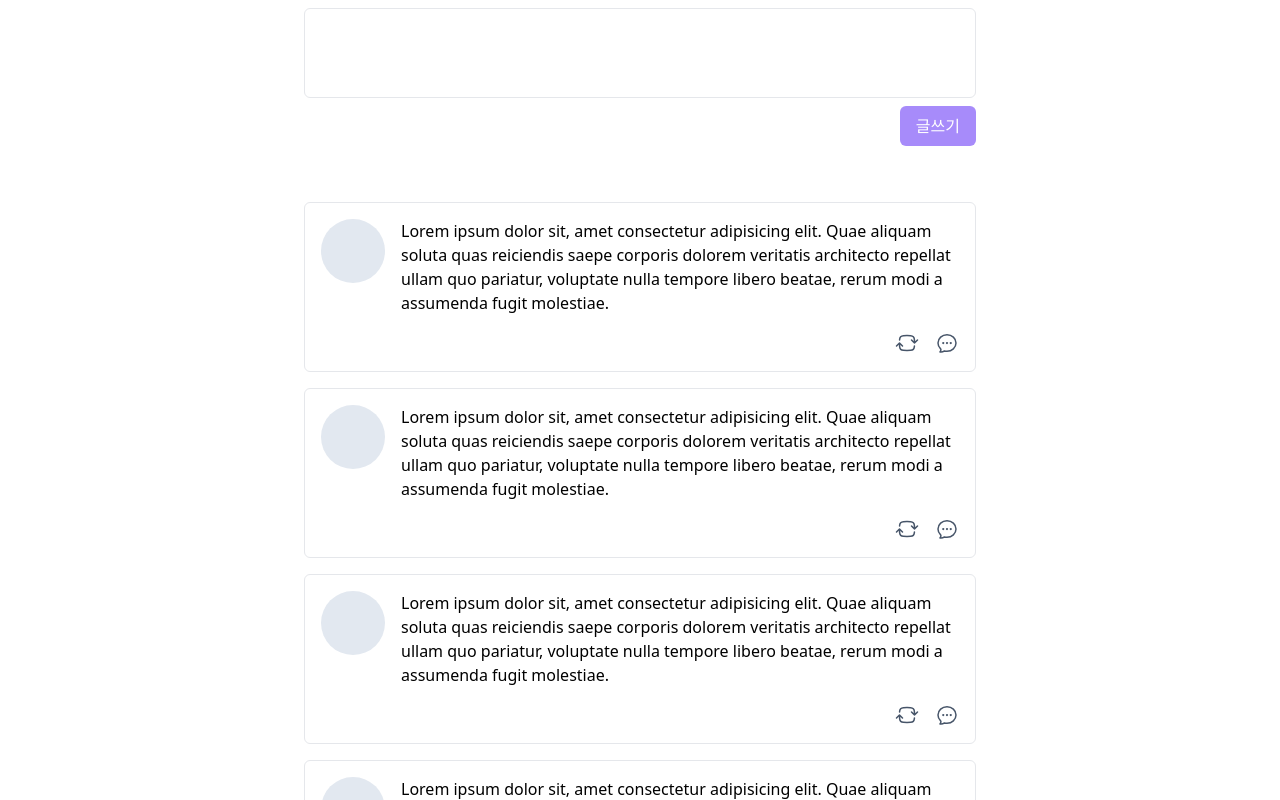
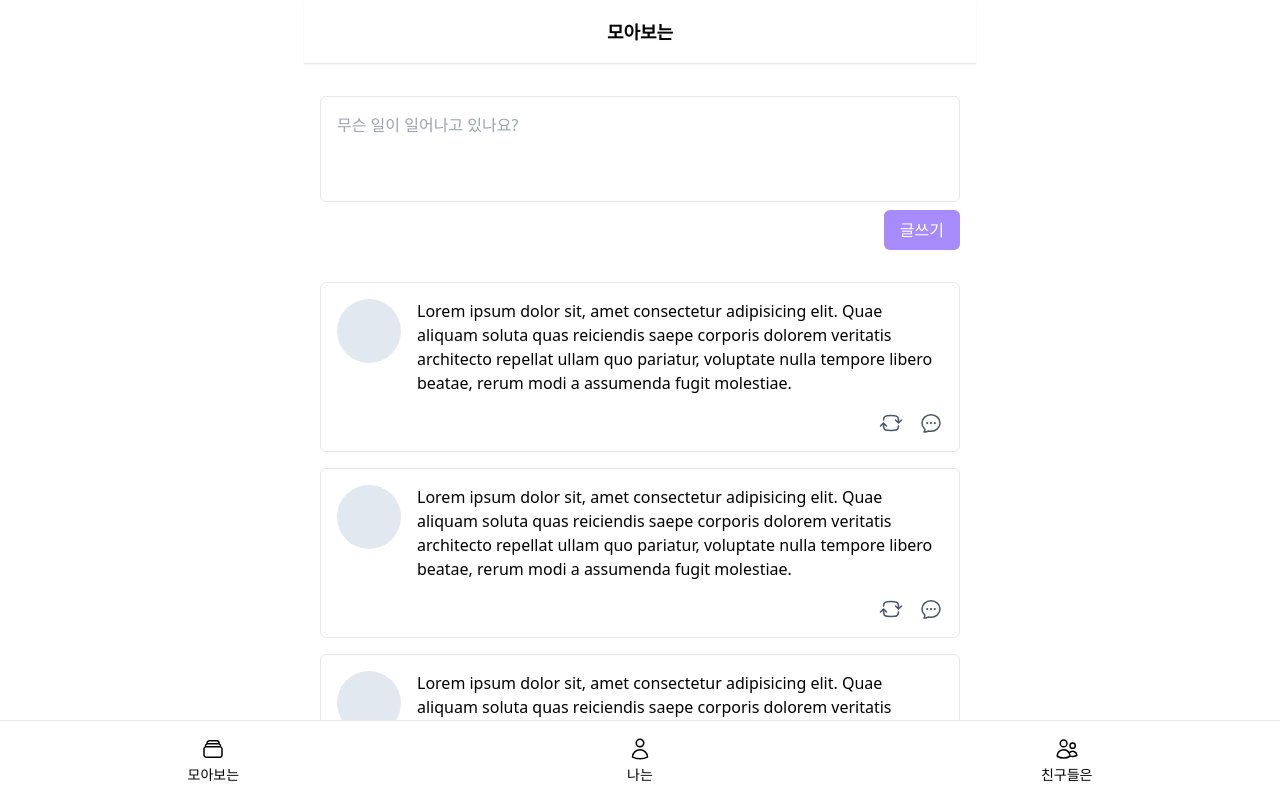
Before and after one commit to GuitarCoders/front, a Next.js app: page / in a window 1280 px wide. Shown: the top 800 px of the page. Built offline with nearby package versions, Linux system fonts and the light colour scheme.

Commit message:
NDHR-39 레이아웃 헤더, 푸터 추가

```diff
--- a/components/layout.tsx
+++ b/components/layout.tsx
@@ -2,11 +2,72 @@ import { NextPage } from "next";
 import { ReactNode } from "react";
 
 interface LayoutProps {
+  title?: string;
   children: ReactNode | ReactNode[];
 }
 
-const Layout: NextPage<LayoutProps> = ({ children }) => {
-  return <main className="max-w-2xl mx-auto">{children}</main>;
+const Layout: NextPage<LayoutProps> = ({ title, children }) => {
+  return (
+    <main className="max-w-2xl mx-auto">
+      <header className="h-16 border-b text-center shadow-sm flex justify-center items-center">
+        <h1 className="text-lg font-bold">{title}</h1>
+      </header>
+      <section className="px-4">{children}</section>
+      <footer className="w-full grid grid-cols-3 h-20 bg-white fixed bottom-0 left-0 border-t">
+        <div className="flex flex-col justify-center items-center gap-1">
+          <svg
+            xmlns="http://www.w3.org/2000/svg"
+            fill="none"
+            viewBox="0 0 24 24"
+            strokeWidth={1.5}
+            stroke="currentColor"
+            className="w-6 h-6"
+          >
+            <path
+              strokeLinecap="round"
+              strokeLinejoin="round"
+              d="M6 6.878V6a2.25 2.25 0 012.25-2.25h7.5A2.25 2.25 0 0118 6v.878m-12 0c.235-.083.487-.128.75-.128h10.5c.263 0 .515.045.75.128m-12 0A2.25 2.25 0 004.5 9v.878m13.5-3A2.25 2.25 0 0119.5 9v.878m0 0a2.246 2.246 0 00-.75-.128H5.25c-.263 0-.515.045-.75.128m15 0A2.25 2.25 0 0121 12v6a2.25 2.25 0 01-2.25 2.25H5.25A2.25 2.25 0 013 18v-6c0-.98.626-1.813 1.5-2.122"
+            />
+          </svg>
+          <p className="text-sm">모아보는</p>
+        </div>
+        <div className="flex flex-col justify-center items-center gap-1">
+          <svg
+            xmlns="http://www.w3.org/2000/svg"
+            fill="none"
+            viewBox="0 0 24 24"
+            strokeWidth={1.5}
+            stroke="currentColor"
+            className="w-6 h-6"
+          >
+            <path
+              strokeLinecap="round"
+              strokeLinejoin="round"
+              d="M15.75 6a3.75 3.75 0 11-7.5 0 3.75 3.75 0 017.5 0zM4.501 20.118a7.5 7.5 0 0114.998 0A17.933 17.933 0 0112 21.75c-2.676 0-5.216-.584-7.499-1.632z"
+            />
+          </svg>
+          <p className="text-sm">나는</p>
+        </div>
+        <div className="flex flex-col justify-center items-center gap-1">
+          <svg
+            xmlns="http://www.w3.org/2000/svg"
+            fill="none"
+            viewBox="0 0 24 24"
+            strokeWidth={1.5}
+            stroke="currentColor"
+            className="w-6 h-6"
+          >
+            <path
+              strokeLinecap="round"
+              strokeLinejoin="round"
+              d="M15 19.128a9.38 9.38 0 002.625.372 9.337 9.337 0 004.121-.952 4.125 4.125 0 00-7.533-2.493M15 19.128v-.003c0-1.113-.285-2.16-.786-3.07M15 19.128v.106A12.318 12.318 0 018.624 21c-2.331 0-4.512-.645-6.374-1.766l-.001-.109a6.375 6.375 0 0111.964-3.07M12 6.375a3.375 3.375 0 11-6.75 0 3.375 3.375 0 016.75 0zm8.25 2.25a2.625 2.625 0 11-5.25 0 2.625 2.625 0 015.25 0z"
+            />
+          </svg>
+          <p className="text-sm">친구들은</p>
+        </div>
+      </footer>
+    </main>
+  );
 };
 
 export default Layout;
--- a/components/postForm.tsx
+++ b/components/postForm.tsx
@@ -2,7 +2,8 @@ const PostForm = () => {
   return (
     <form className="flex flex-col items-end gap-2">
       <textarea
-        className="border w-full resize-none rounded-md p-2 focus:ring-violet-400 focus:outline-violet-400"
+        className="border w-full resize-none rounded-md p-4 focus:ring-violet-400 focus:outline-violet-400"
+        placeholder="무슨 일이 일어나고 있나요?"
         rows={3}
       />
       <button className="px-4 py-2 bg-violet-400 text-white rounded-md">
--- a/pages/index.tsx
+++ b/pages/index.tsx
@@ -4,14 +4,14 @@ import PostPreview from "../components/postPreview";
 
 export default function Home() {
   return (
-    <Layout>
-      <section className="py-2 mb-12">
+    <Layout title="모아보는">
+      <section className="mt-8 space-y-8">
         <PostForm />
-      </section>
-      <section className="space-y-4">
-        {Array.from({ length: 10 }, (_, i) => i).map((i) => (
-          <PostPreview key={i} />
-        ))}
+        <section className="space-y-4">
+          {Array.from({ length: 10 }, (_, i) => i).map((i) => (
+            <PostPreview key={i} />
+          ))}
+        </section>
       </section>
     </Layout>
   );
```
